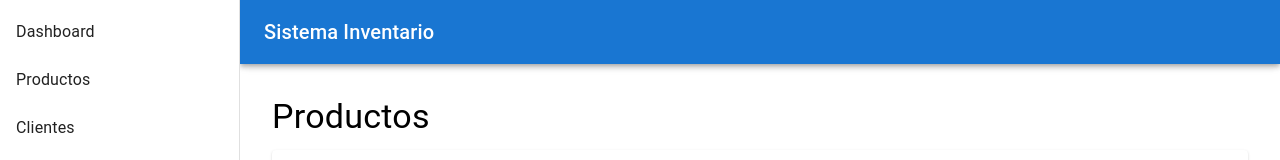
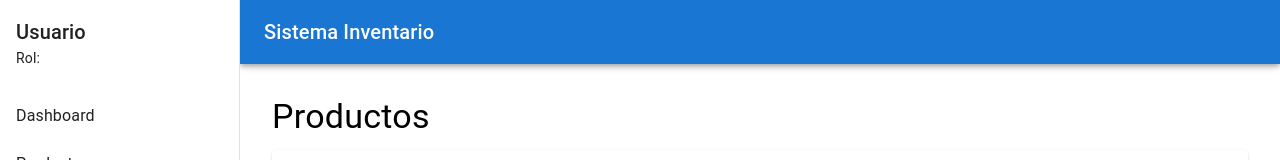
Before and after one commit to andresdev2002/Tienda-FullStack, a React app in the folder frontend/: page /productos in a window 1280 px wide. Shown: the top 160 px of the page. Built offline with nearby package versions, Linux system fonts and the light colour scheme; no server answers; the HTML template or start-up script is replaced by a standard one.

Commit message:
Login-roles completo

```diff
--- a/frontend/src/components/layout/Sidebar.jsx
+++ b/frontend/src/components/layout/Sidebar.jsx
@@ -1,5 +1,18 @@
-import { Drawer, List, ListItem, ListItemButton, ListItemText } from "@mui/material";
+import { useContext } from "react";
+
 import { Link } from "react-router-dom";
+
+import {
+    Drawer,
+    List,
+    ListItem,
+    ListItemButton,
+    ListItemText,
+    Typography,
+    Box
+} from "@mui/material";
+
+import { AuthContext } from "../../context/AuthContext";
 
 const menuItems = [
     {
@@ -29,6 +42,28 @@ const menuItems = [
 ];
 
     function Sidebar() {
+        const { usuario } = useContext(
+        AuthContext
+    );
+    let nombreRol = "";
+
+if (usuario?.rol_id === 1) {
+
+    nombreRol = "Administrador";
+
+}
+
+else if (usuario?.rol_id === 2) {
+
+    nombreRol = "Vendedor";
+
+}
+
+else if (usuario?.rol_id === 3) {
+
+    nombreRol = "Bodeguero";
+
+}
     return (
         <Drawer
         variant="permanent"
@@ -41,6 +76,25 @@ const menuItems = [
             },
         }}
         >
+
+        <Box sx={{ p: 2 }}>
+
+    <Typography variant="h6">
+
+        {usuario?.nombre || "Usuario"}
+
+    </Typography>
+
+    <Typography
+        variant="body2"
+        color="text.secondary"
+    >
+
+        Rol: {nombreRol}
+
+    </Typography>
+
+</Box>
 <List>
     {menuItems.map((item) => (
         <ListItem
```
